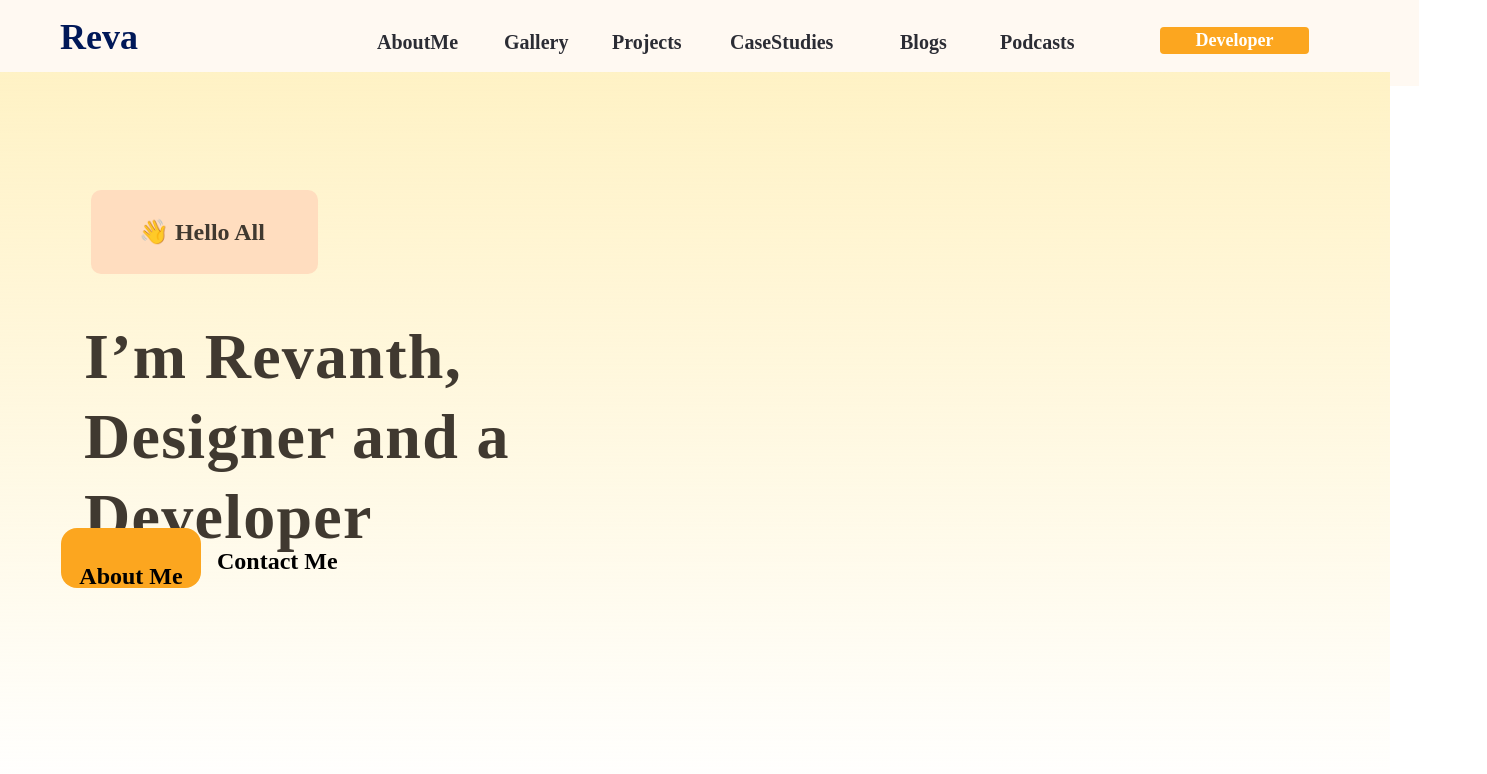
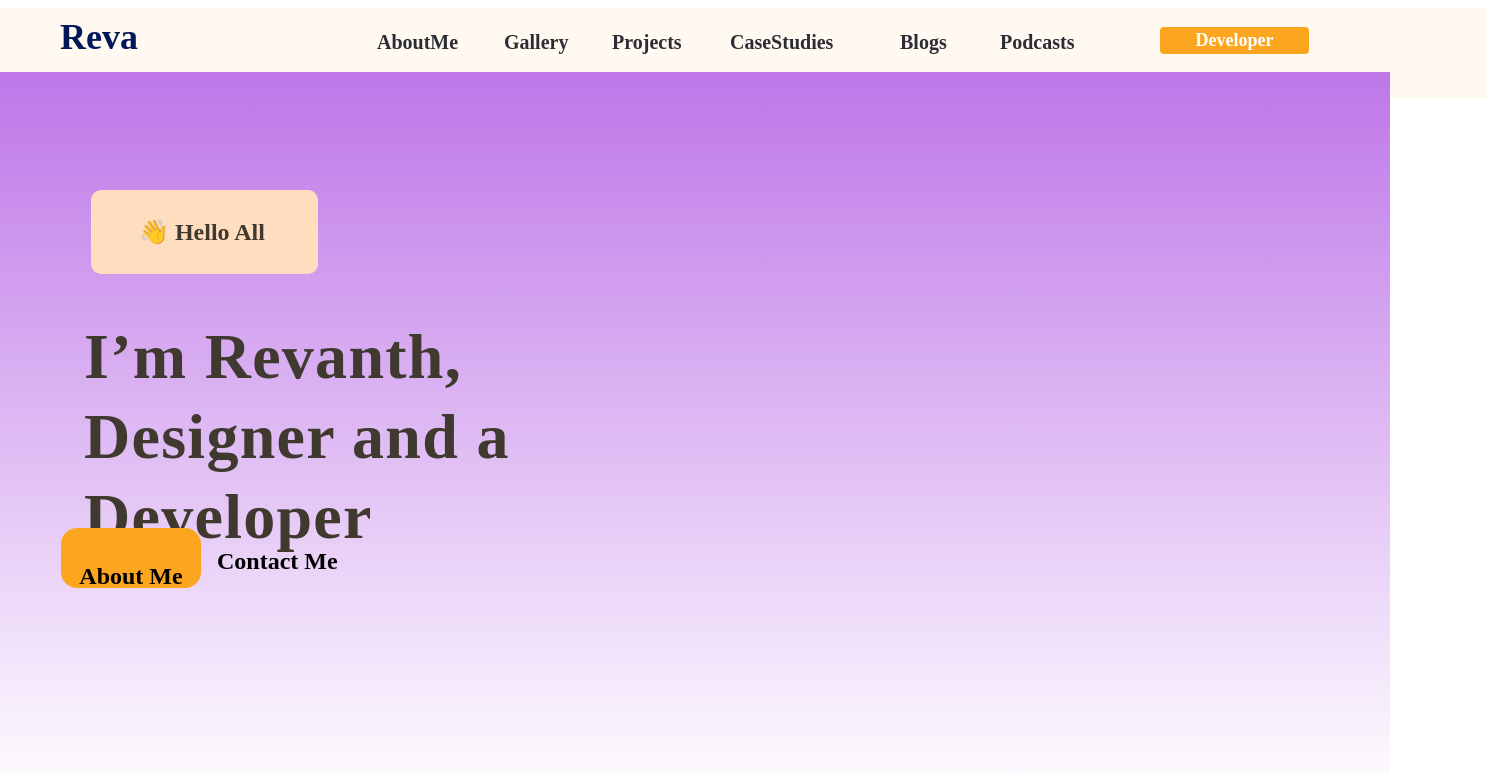
Before and after one commit to Revanth-114/myportfolio.github.io, a plain HTML site: page index.html in a window 1280 px wide. Shown: the whole page, 1487 px wide, since content can reach past the window. Drawn offline with Linux system fonts and the light colour scheme.

Commit message:
Update style.css

```diff
--- a/style.css
+++ b/style.css
@@ -1,7 +1,7 @@
 .navbar {
-    position: absolute;
-    width: 1440px;
-    height: 86px;
+    position:relative;
+    width: 1500px;
+    height: 90px;
     left: -21px;
     top: 0px;
 
@@ -14,7 +14,7 @@ height: 728px;
 left: 0px;
 top: 72px;
 
-background: linear-gradient(180deg, #FFF2C5 0%, rgba(250, 250, 250, 0) 100%);
+background: linear-gradient(180deg, #be76e8 0%, rgba(250, 250, 250, 0) 100%);
 backdrop-filter: blur(125px);
 }
 .logo{
```
